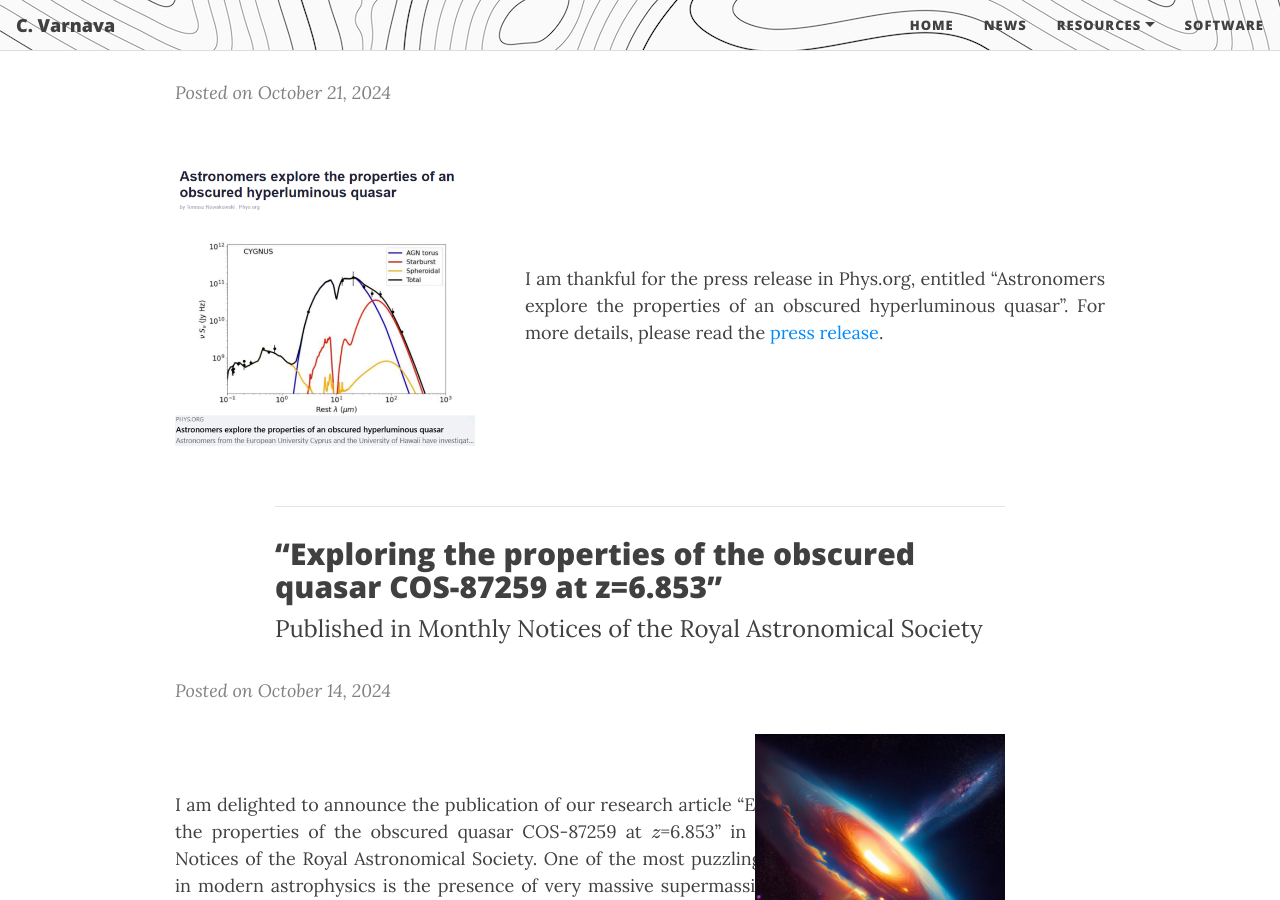
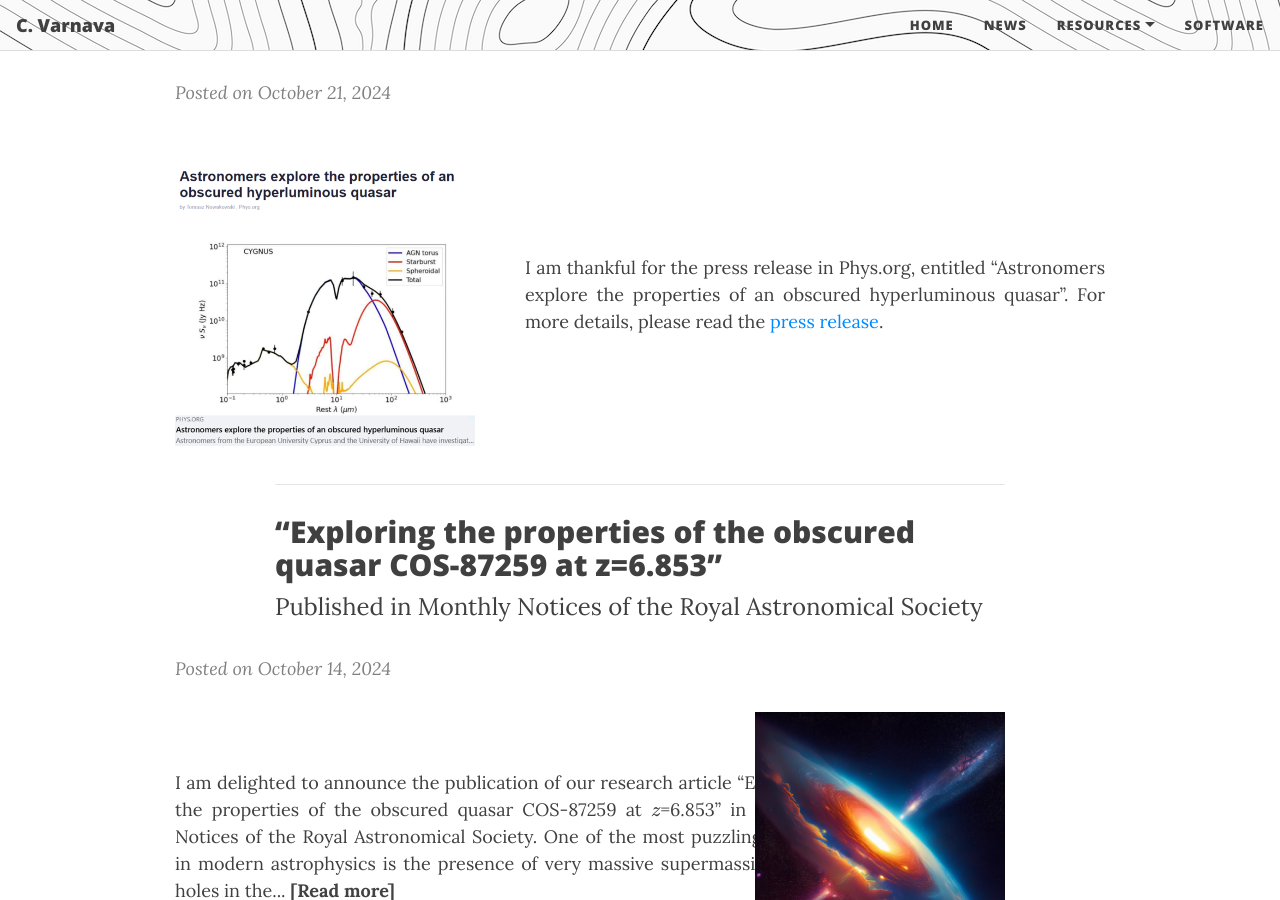
Before and after one commit to ch-var/ch-var.github.io, a Jekyll site: the page built from news.html, in a window 1280 px wide and 900 px high, scrolled down 349 px. Built offline with Jekyll 4.4.1, drawn with Linux system fonts in a browser that asks for light colours; formulas are drawn with MathJax 3.

Commit message:
Update news.html

```diff
--- a/news.html
+++ b/news.html
@@ -37,8 +37,8 @@
 <p><i style="color:#808080";>Posted on October 21, 2024</i></p>
 
 <div style="display: flex; justify-content: space-between; align-items: center; flex-wrap: wrap;">
-  <p style="margin-right: 30px;"><img src="/assets/img/press.png" style="max-width: 300px; height: auto;"/></p>
-  <p style="text-align: justify; flex: 1; margin-left: 20px;">I am thankful for the press release in Phys.org, entitled “Astronomers explore the properties of an obscured hyperluminous quasar”. For more details, please read the <a href="https://phys.org/news/2024-10-astronomers-explore-properties-obscured-hyperluminous.html">press release</a>.</p>
+  <p style="margin-bottom: 8px; margin-right: 30px;"><img src="/assets/img/press.png" style="max-width: 300px; height: auto;"/></p>
+  <p style="margin-top: 8px; margin-bottom: 8px; text-align: justify; flex: 1; margin-left: 20px;">I am thankful for the press release in Phys.org, entitled “Astronomers explore the properties of an obscured hyperluminous quasar”. For more details, please read the <a href="https://phys.org/news/2024-10-astronomers-explore-properties-obscured-hyperluminous.html">press release</a>.</p>
 </div>
 
 <p><hr width="100%" size="2"></p>
```
